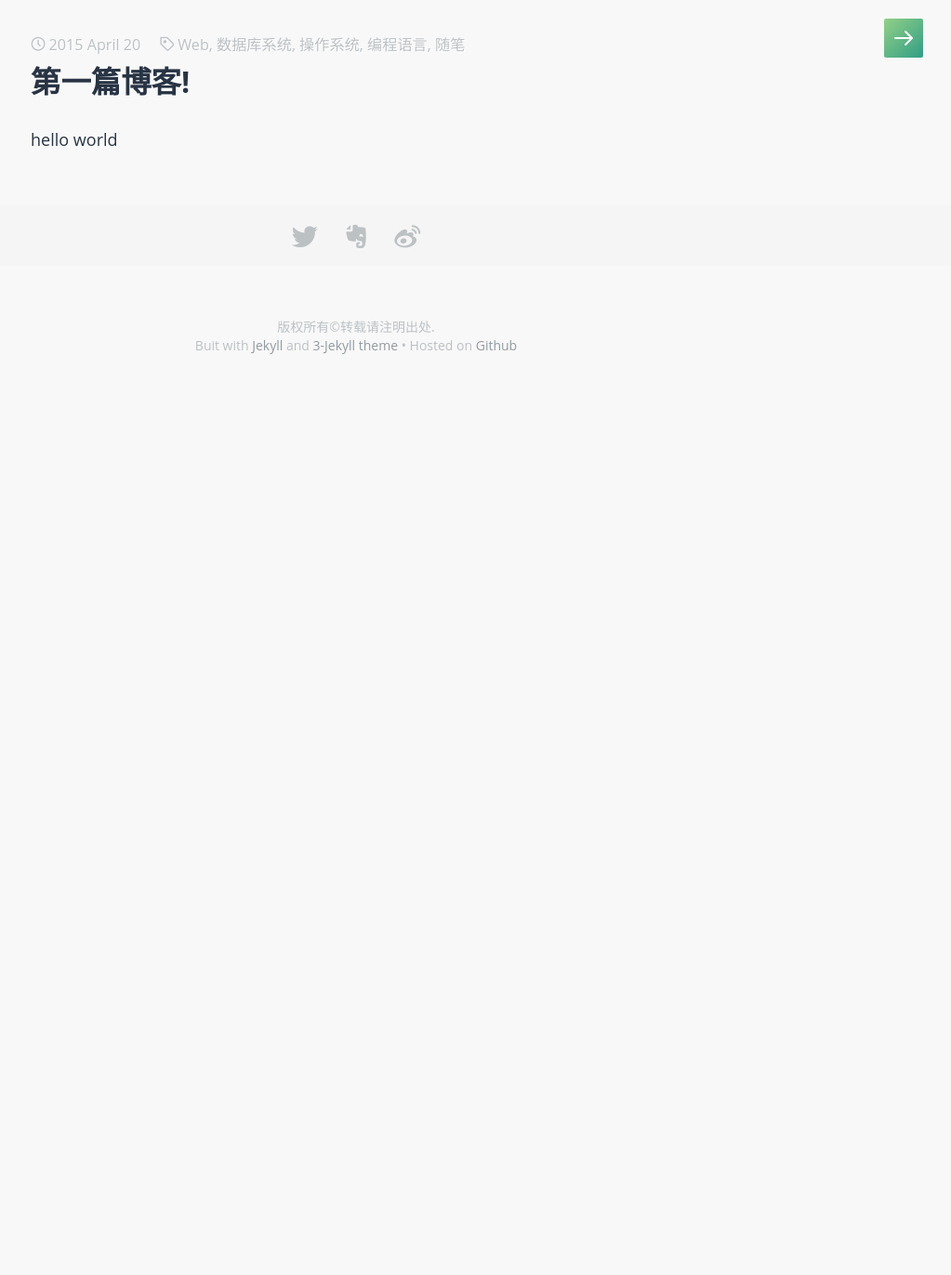
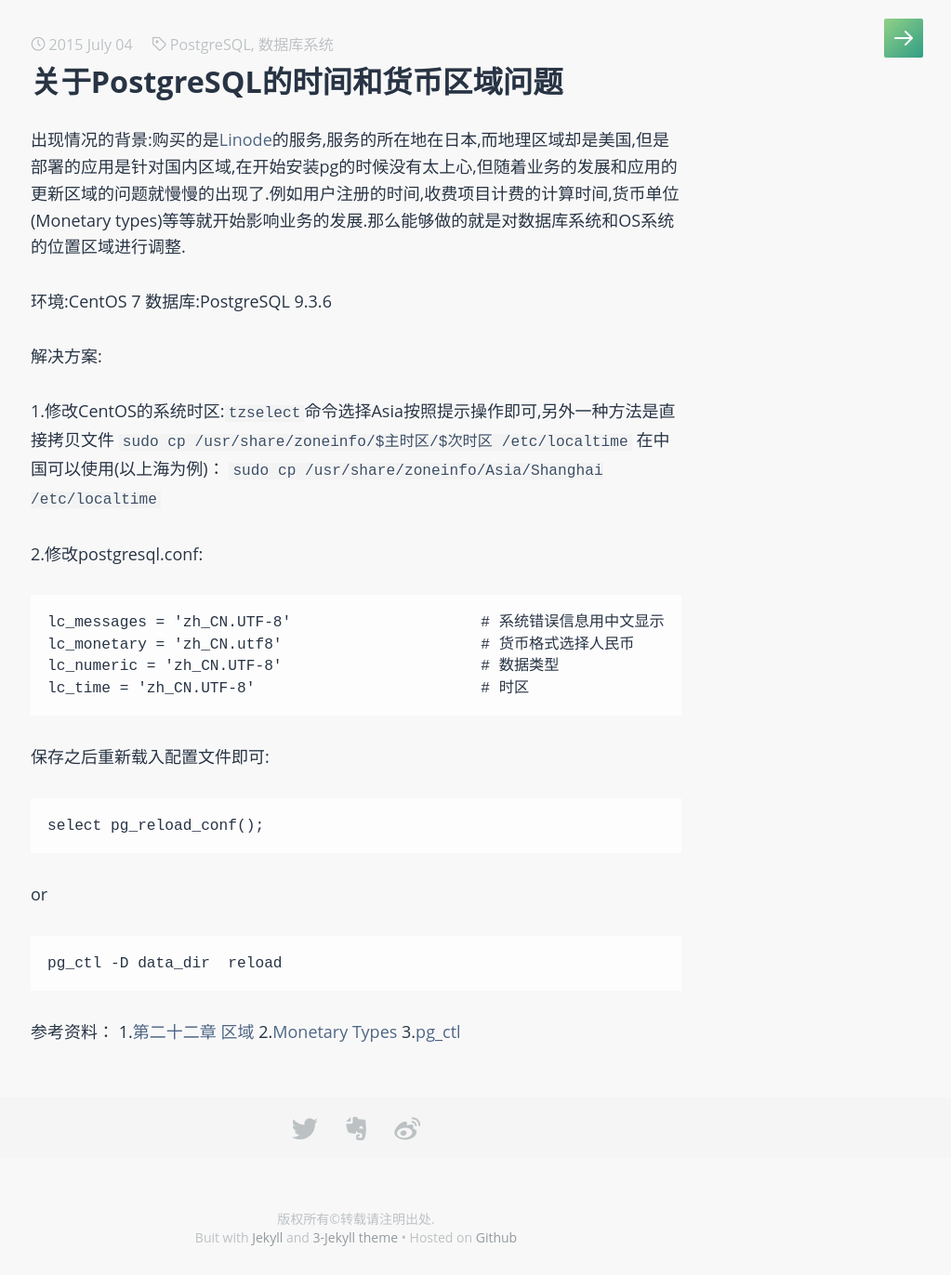
Before and after one commit to ty4z2008/ty4z2008.github.io, a Jekyll site: the page built from _posts/2015-04-20-first-blog.markdown, in a window 1280 px wide. Shown: the whole page at 93% size, without its empty margins (257-1280 px from the left). Built offline with Jekyll 4.4.1, drawn with Linux system fonts in a browser that asks for light colours; comment, search, counter and statistics services are not loaded.

Commit message:
Update 2015-04-20-first-blog.markdown

````diff
--- a/_posts/2015-04-20-first-blog.markdown
+++ b/_posts/2015-04-20-first-blog.markdown
@@ -1,8 +1,42 @@
 ---
 layout: post
-title:  "第一篇博客!"
-date:   2015-04-20 13:51:49
+title:  "关于PostgreSQL的时间和货币区域问题"
+date:   2015-07-04 23:59:49
 categories: Jekyll Update
-tags: Web 数据库系统 操作系统 编程语言 随笔
+tags: PostgreSQL 数据库系统
 ---
-hello world
+
+出现情况的背景:购买的是[Linode](https://www.linode.com/)的服务,服务的所在地在日本,而地理区域却是美国,但是部署的应用是针对国内区域,在开始安装pg的时候没有太上心,但随着业务的发展和应用的更新区域的问题就慢慢的出现了.例如用户注册的时间,收费项目计费的计算时间,货币单位(Monetary types)等等就开始影响业务的发展.那么能够做的就是对数据库系统和OS系统的位置区域进行调整.
+
+环境:CentOS 7
+数据库:PostgreSQL 9.3.6
+
+解决方案:
+
+1.修改CentOS的系统时区:`tzselect`命令选择Asia按照提示操作即可,另外一种方法是直接拷贝文件
+ `sudo cp /usr/share/zoneinfo/$主时区/$次时区 /etc/localtime`
+在中国可以使用(以上海为例)：
+`sudo cp /usr/share/zoneinfo/Asia/Shanghai /etc/localtime`
+
+2.修改postgresql.conf:
+```
+lc_messages = 'zh_CN.UTF-8'			# 系统错误信息用中文显示
+lc_monetary = 'zh_CN.utf8'			# 货币格式选择人民币
+lc_numeric = 'zh_CN.UTF-8'			# 数据类型
+lc_time = 'zh_CN.UTF-8'				# 时区
+```
+
+保存之后重新载入配置文件即可:
+```
+select pg_reload_conf();
+```
+or
+
+```
+pg_ctl -D data_dir  reload
+```
+
+参考资料：
+1.[第二十二章 区域](https://wiki.postgresql.org/wiki/9.1%E7%AC%AC%E4%BA%8C%E5%8D%81%E4%BA%8C%E7%AB%A0)
+2.[Monetary Types](http://www.postgresql.org/docs/current/static/datatype-money.html)
+3.[pg_ctl](http://www.postgresql.org/docs/current/static/app-pg-ctl.html)
````
